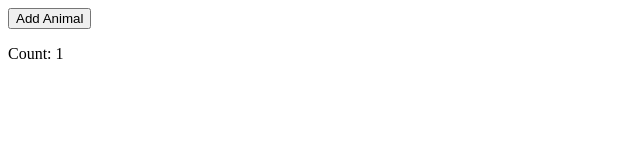
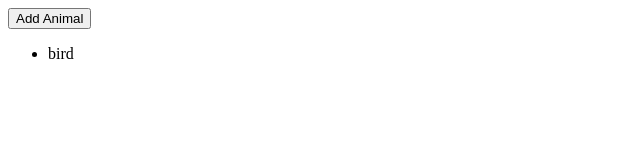
Before and after one commit to filipe1309/ud-react-redux, a React (Create React App) app in the folder section-04/animals/: page / in a window 1280 px wide. Both pictures are taken after a click on the button "Add Animal". Shown: the top 160 px of the page, without its empty margins (0-640 px from the left). Built offline with nearby package versions, Linux system fonts and the light colour scheme.

Commit message:
feat(section-04): gen a random animal on bt click

```diff
--- a/section-04/animals/src/App.js
+++ b/section-04/animals/src/App.js
@@ -1,14 +1,23 @@
 import { useState } from 'react';
 
+function getRandomAnimal() {
+  const animals = ['bird', 'cat', 'cow', 'dog', 'gator', 'horse'];
+  return animals[Math.floor(Math.random() * animals.length)];
+}
+
 function App() {
-  const [count, setCount] = useState(0)
+  const [animals, setAnimal] = useState([]);
 
-  const handleClick = () => setCount(count+1)
+  const handleClick = () => setAnimal([...animals, getRandomAnimal()]);
 
-  return (<div>
-    <button onClick={handleClick}>Add Animal</button>
-    <p>Count: {count}</p>
-  </div>);
+  return (
+    <div>
+      <button onClick={handleClick}>Add Animal</button>
+      <ul>
+        {animals.map((animal, idx) => <li key={idx}>{animal}</li>)}
+      </ul>
+    </div>
+  );
 }
 
 export default App;
```
